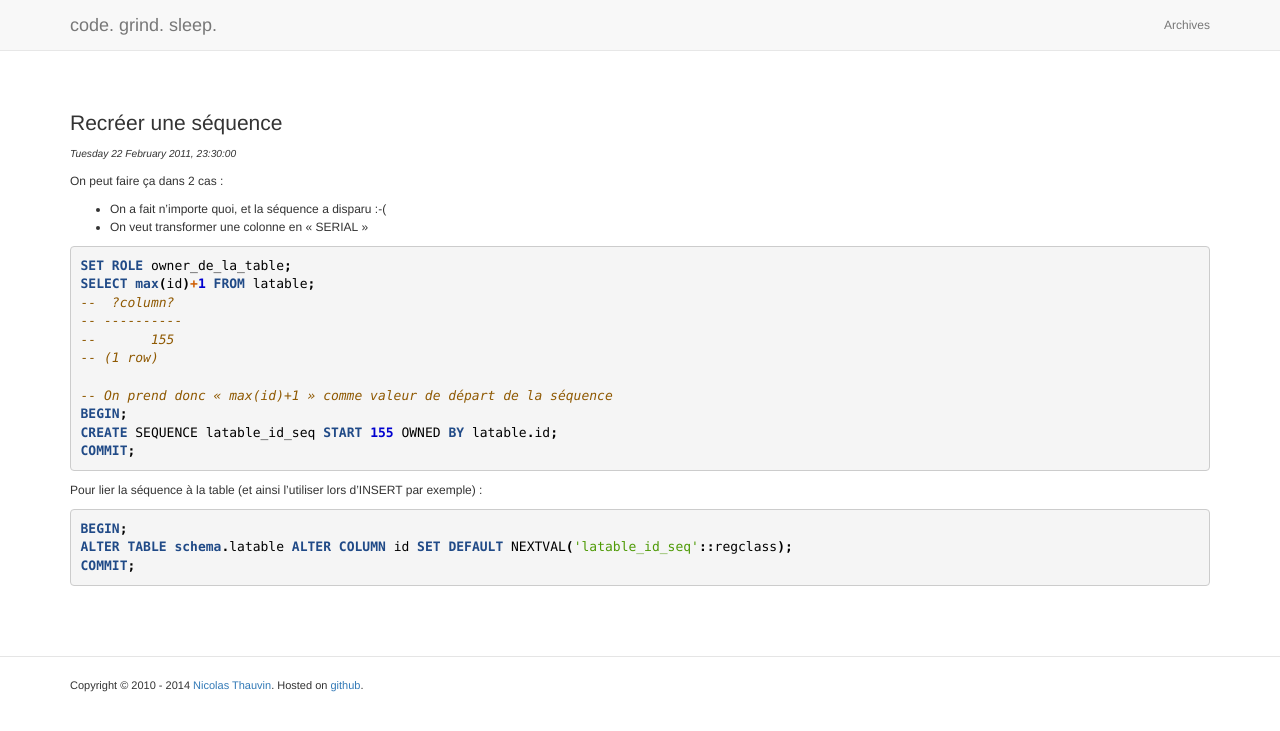
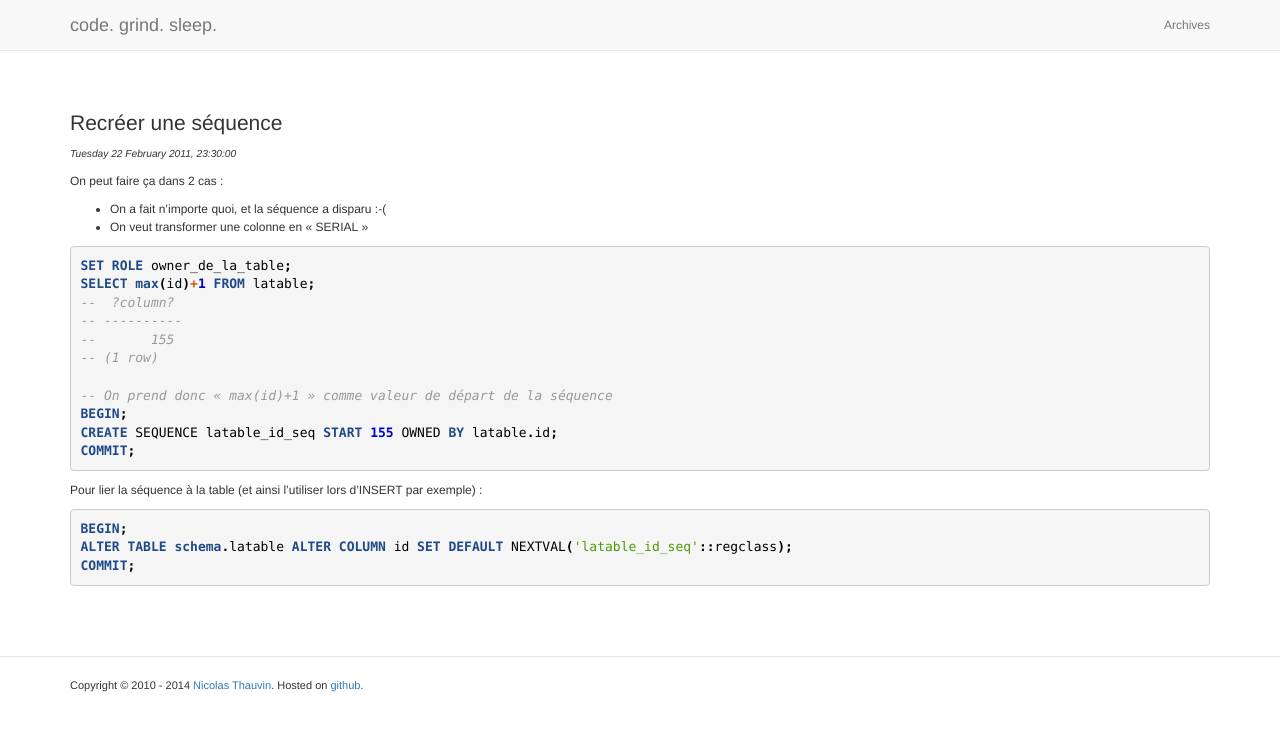
Before and after one commit to orgrim/orgrim.github.io, a Jekyll site: the page built from _posts/2011-02-22-recreer-une-sequence.md, in a window 1280 px wide. Shown: the top 731 px of the page. Built offline with Jekyll 4.4.1, drawn with Linux system fonts in a browser that asks for light colours; nearby versions of some CDN libraries; Markdown is read by kramdown in place of the engine named in the settings.

Commit message:
improve css

```diff
--- a/css/syntax.css
+++ b/css/syntax.css
@@ -8,10 +8,10 @@
 .highlight .o { color: #ce5c00; font-weight: bold } /* Operator */
 .highlight .x { color: #000000 } /* Other */
 .highlight .p { color: #000000; font-weight: bold } /* Punctuation */
-.highlight .cm { color: #8f5902; font-style: italic } /* Comment.Multiline */
-.highlight .cp { color: #8f5902; font-style: italic } /* Comment.Preproc */
-.highlight .c1 { color: #8f5902; font-style: italic } /* Comment.Single */
-.highlight .cs { color: #8f5902; font-style: italic } /* Comment.Special */
+.highlight .cm { color: #999; font-style: italic } /* Comment.Multiline */
+.highlight .cp { color: #999; font-style: italic } /* Comment.Preproc */
+.highlight .c1 { color: #999; font-style: italic } /* Comment.Single */
+.highlight .cs { color: #999; font-style: italic } /* Comment.Special */
 .highlight .gd { color: #a40000 } /* Generic.Deleted */
 .highlight .ge { color: #000000; font-style: italic } /* Generic.Emph */
 .highlight .gr { color: #ef2929 } /* Generic.Error */
```
